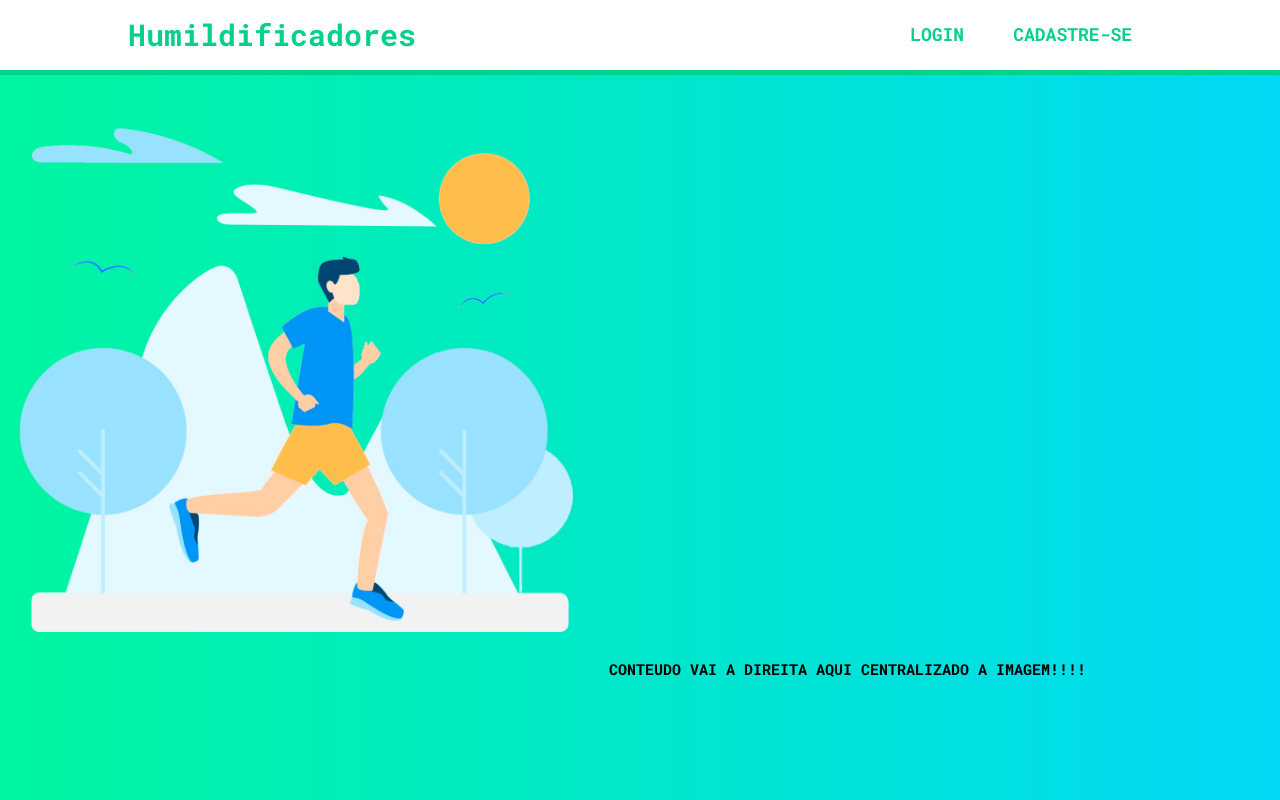
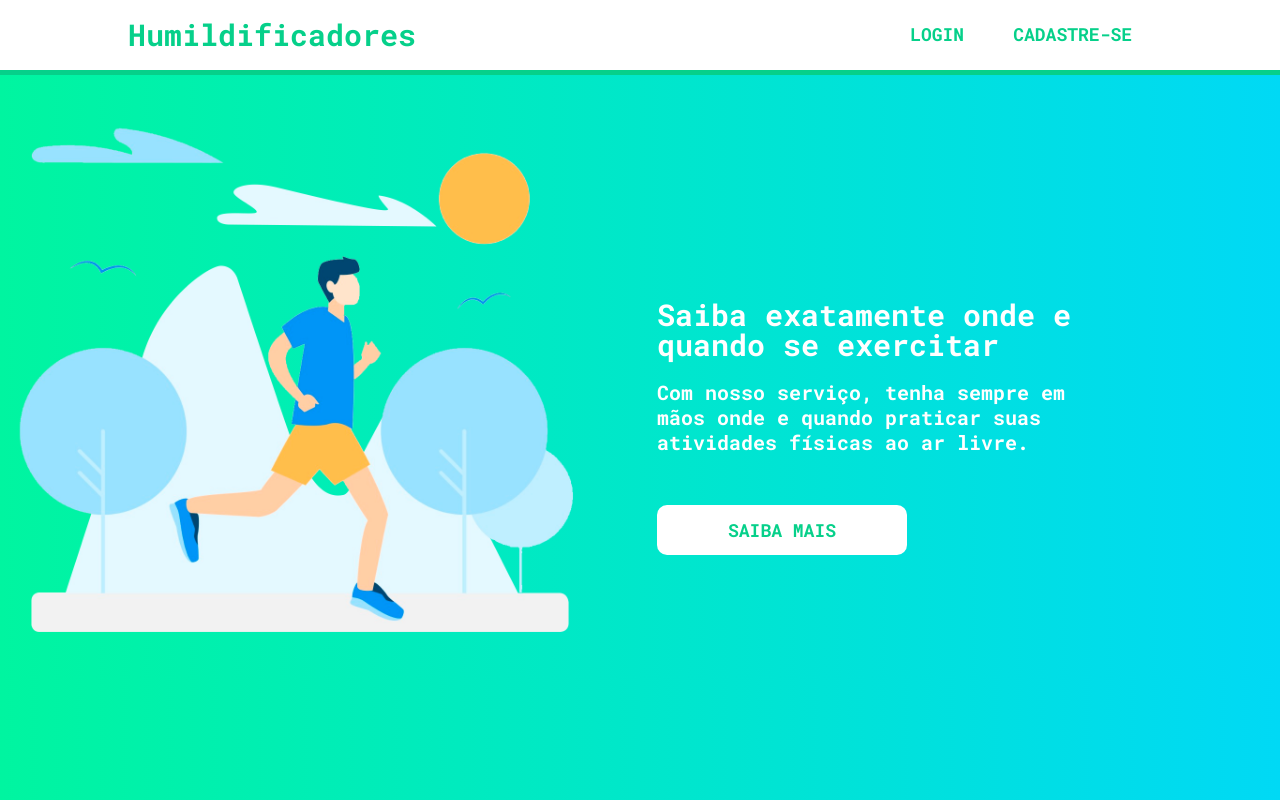
Before and after one commit to BandTec/grupo-05-cco, a plain HTML site: page index.html in a window 1280 px wide. Drawn offline with Linux system fonts and the light colour scheme.

```diff
--- a/assets/css/style.css
+++ b/assets/css/style.css
@@ -89,3 +89,42 @@
     clear: both;
     float: left;
 }
+.conteudo{
+    position: absolute;
+    width: 450px;
+    height: 400px;
+    top: 35%;
+    right: 10%;
+    transform: translateX(-10%)
+}
+.conteudo h3{
+    font-size: 20px;
+    line-height: 25px;
+    color: #ffffff;
+}
+.conteudo h1{
+    font-size: 30px;
+    color: #ffffff;
+}
+.btn-saibamais{
+    margin-top: 50px;
+}
+.button-s{
+    cursor: pointer;
+    width: 250px;
+    height: 50px;
+    background-color: #ffffff;
+    border-radius: 10px;
+    border: none;
+    color: #06D08A;
+    font-size: 18px;
+    font-weight: bold;
+    font-family: 'Roboto Mono', monospace;
+    transition: all .3s ease;
+}
+.button-s:hover {
+    cursor: pointer;
+    background-color: #06D08A;
+    color: #ffffff;
+    transition: all .3s ease;
+}
--- a/index.html
+++ b/index.html
@@ -28,7 +28,11 @@
 
     <img src="assets/images/person1.png" width="600px" alt="">
 
-    CONTEUDO VAI A DIREITA AQUI CENTRALIZADO A IMAGEM!!!!
+    <div class="conteudo">
+        <h1>Saiba exatamente onde e quando se exercitar</h1>
+        <h3>Com nosso serviço, tenha sempre em mãos onde e quando praticar suas atividades físicas ao ar livre.</h3>
+        <div class="btn-saibamais"><button class="button-s">SAIBA MAIS</button></div>
+    </div>
 
 </body>
 </html>
```
